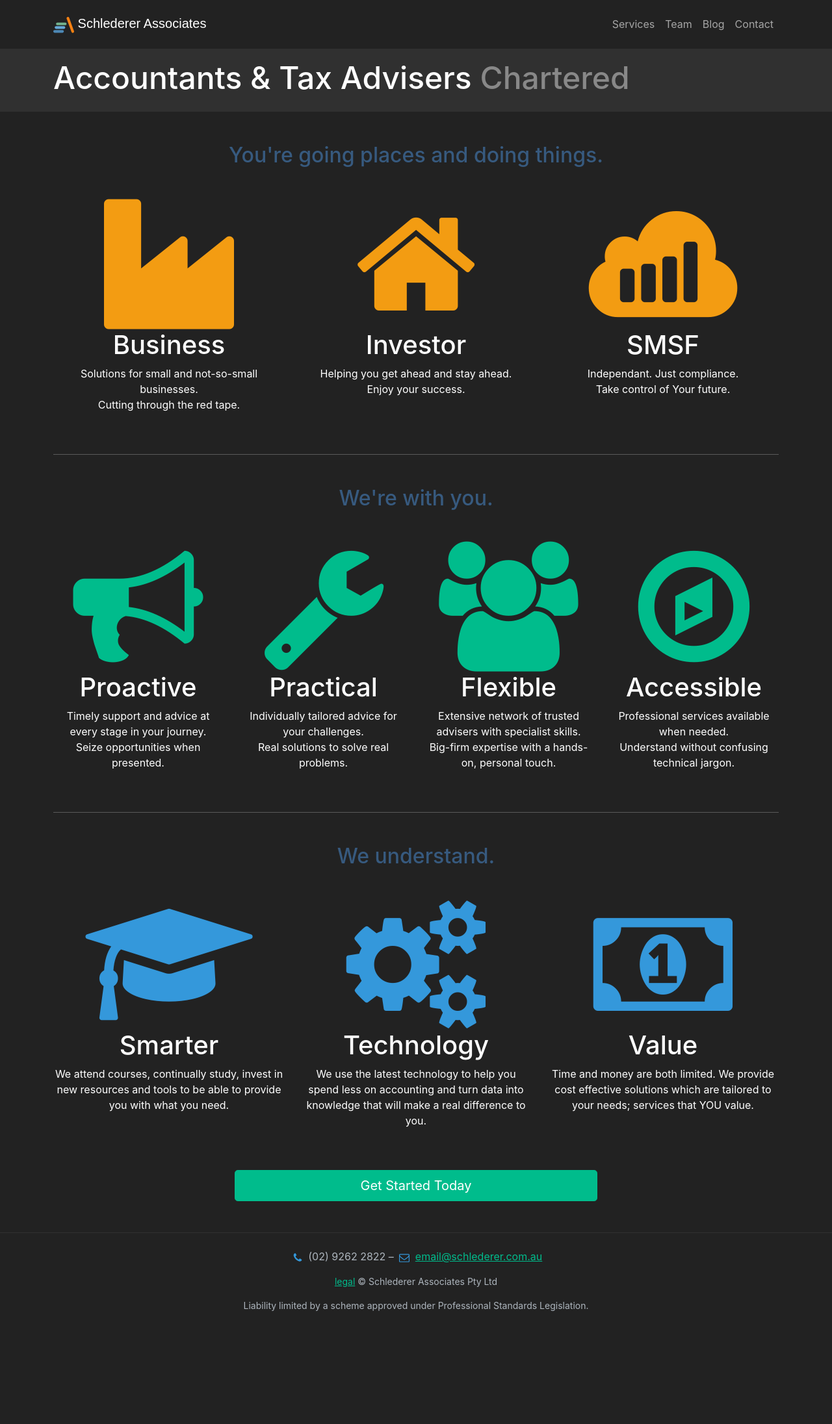
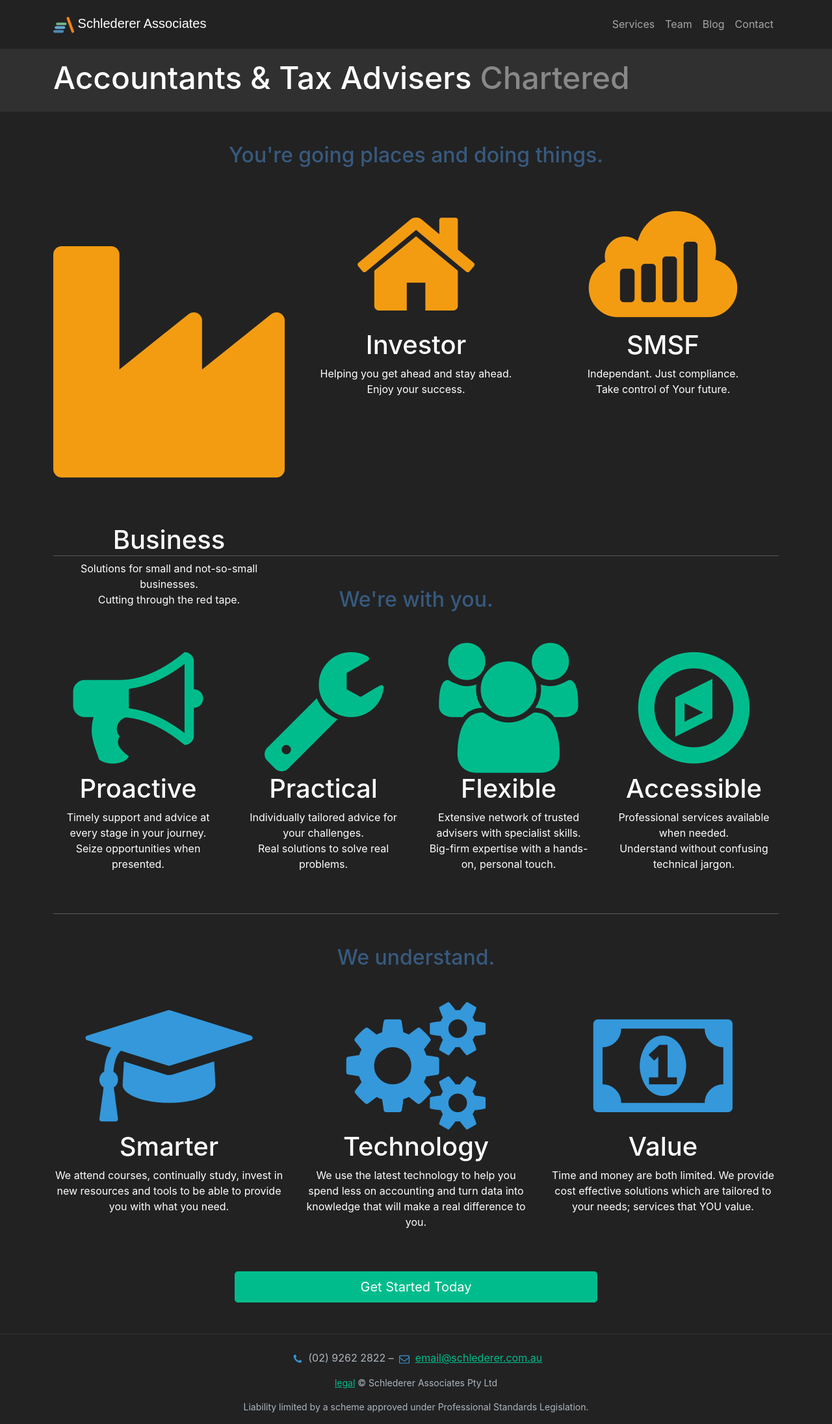
Before and after one commit to Mforcer/tax2, a Jekyll site: the page built from index.html, in a window 1280 px wide. Shown: the whole page at 65% size. Built offline with Jekyll 4.4.1, drawn with Linux system fonts in a browser that asks for light colours; nearby versions of some CDN libraries; before the commit the page ends 2036 px from its top, so only the background shows below that.

Commit message:
Update index.html

```diff
--- a/index.html
+++ b/index.html
@@ -11,7 +11,10 @@ lead:
 
 <div class="row">
   <div id="business" class="col-sm-4 text-center">
-    <h2><i class="fa fa-5x fa-industry text-warning"></i><br>Business</h2>
+    <svg class="icon" width="auto" height="auto" fill="var(--bs-warning)" viewBox="0 0 1792 1792" xmlns="http://www.w3.org/2000/svg">
+      <path id="fa-industry" d="M448 0q26 0 45 19t19 45v891l536-429q17-14 40-14 26 0 45 19t19 45v379l536-429q17-14 40-14 26 0 45 19t19 45v1152q0 26-19 45t-45 19h-1664q-26 0-45-19t-19-45v-1664q0-26 19-45t45-19h384z" />
+    </svg>
+    <h2>Business</h2>
     <p>Solutions for small and not-so-small businesses.<br>
     Cutting through the red tape.</p>
   </div>
```
